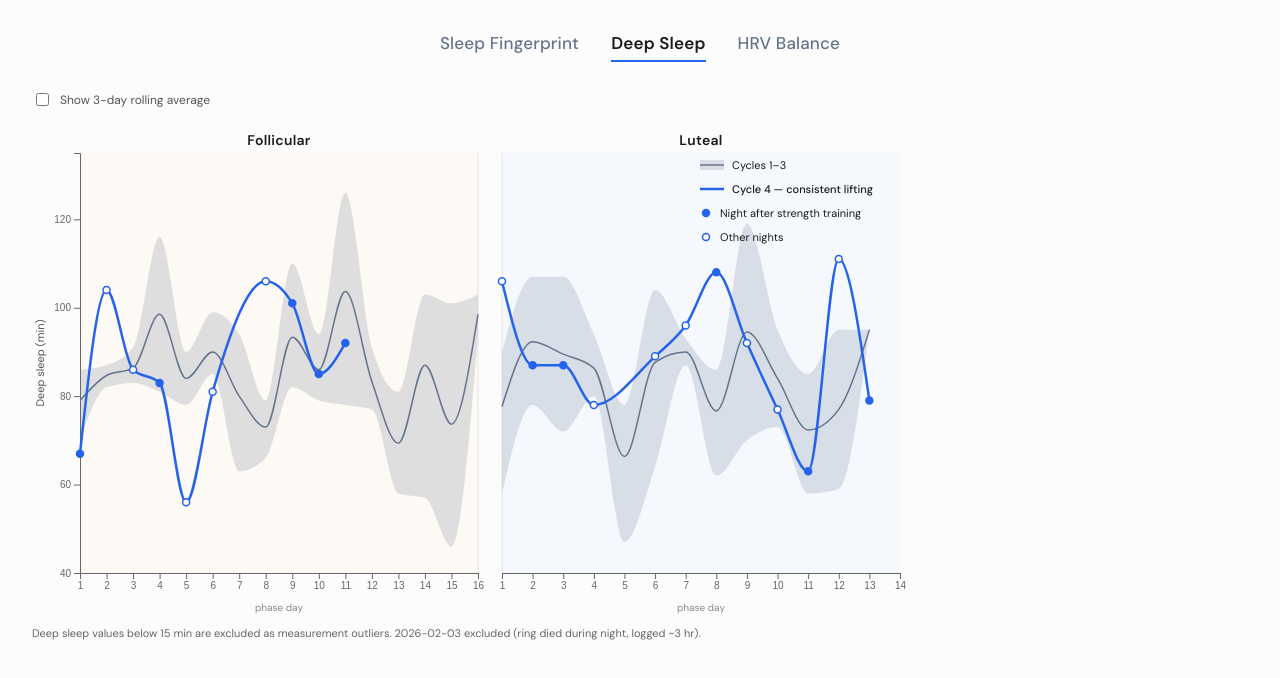
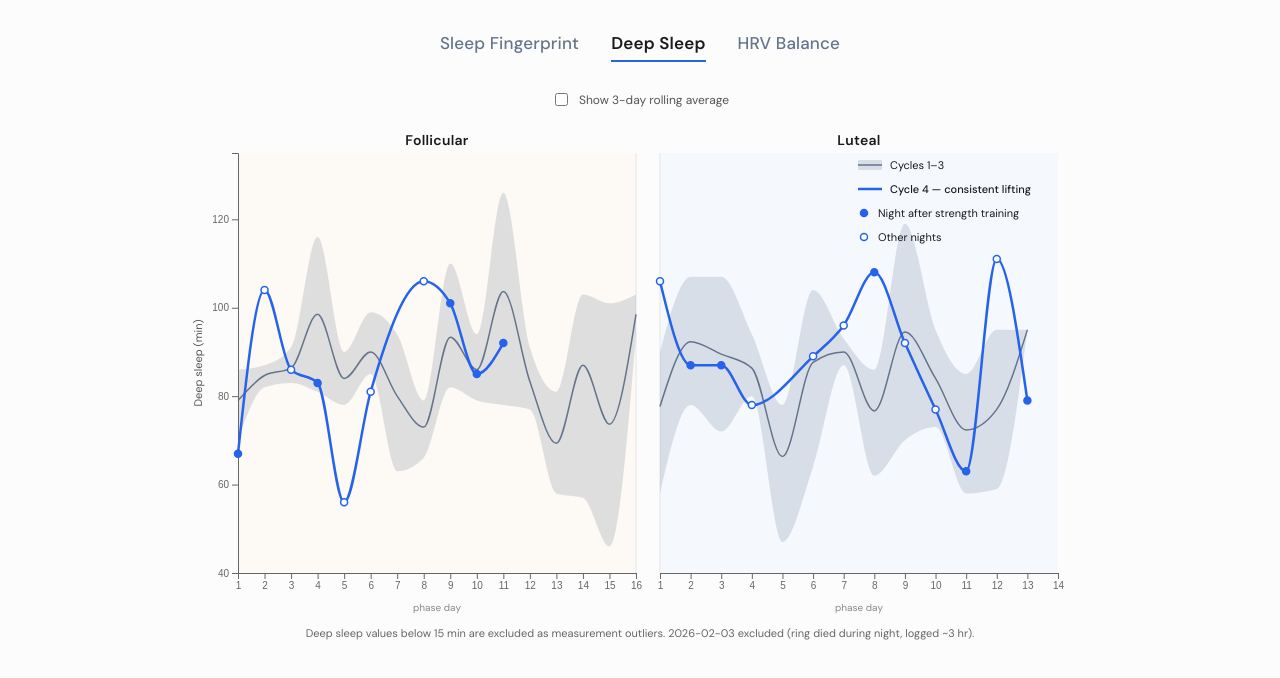
Before and after one commit to daryadaneshmand/Oura_data, a website: page viz2.html in a window 1280 px wide. Drawn offline with nearby package versions, Linux system fonts and the light colour scheme.

Commit message:
Visual fixes 2

```diff
--- a/viz2.html
+++ b/viz2.html
@@ -35,14 +35,15 @@
     }
     .nav a:hover { color: #1a1a1a; border-bottom-color: #d4d4d4; }
     .nav a.active { color: #1a1a1a; font-weight: 600; border-bottom-color: #2563eb; }
-    .toggle-row { margin-bottom: 12px; display: flex; align-items: center; gap: 8px; }
+    .toggle-row { margin-bottom: 12px; display: flex; align-items: center; gap: 8px; justify-content: center; }
     .toggle-row label { cursor: pointer; font-size: 12px; color: #555; }
-    #viz { margin-bottom: 4px; }
+    #viz { margin-bottom: 4px; text-align: center; }
     .chart-annotation {
       font-size: 11px;
       color: #666;
-      margin: 0 0 24px 0;
+      margin: 0 auto 24px;
       max-width: 900px;
+      text-align: center;
       line-height: 1.5;
     }
     #tooltip {
```
Also changed, not shown: index.html (+1 -1 lines).
